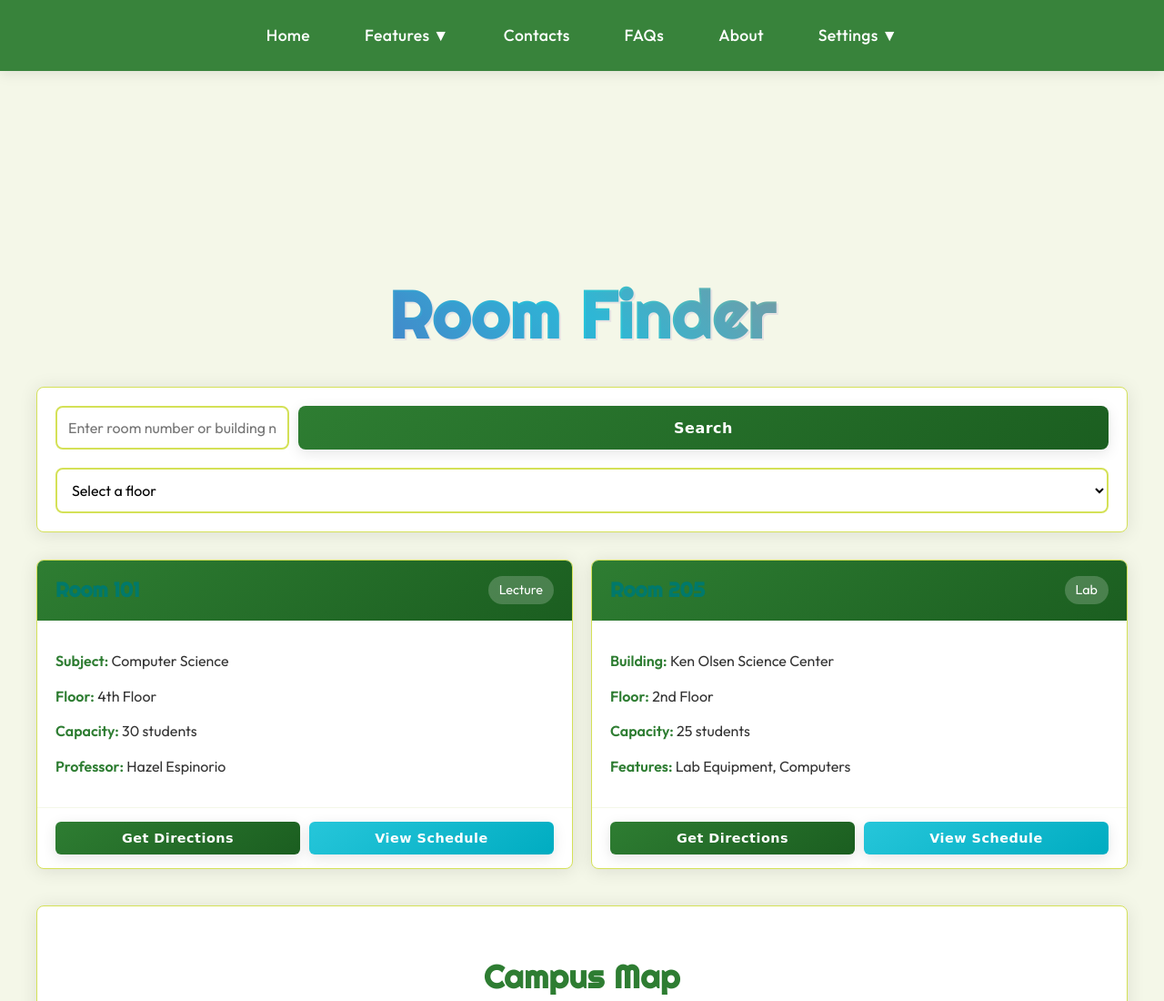
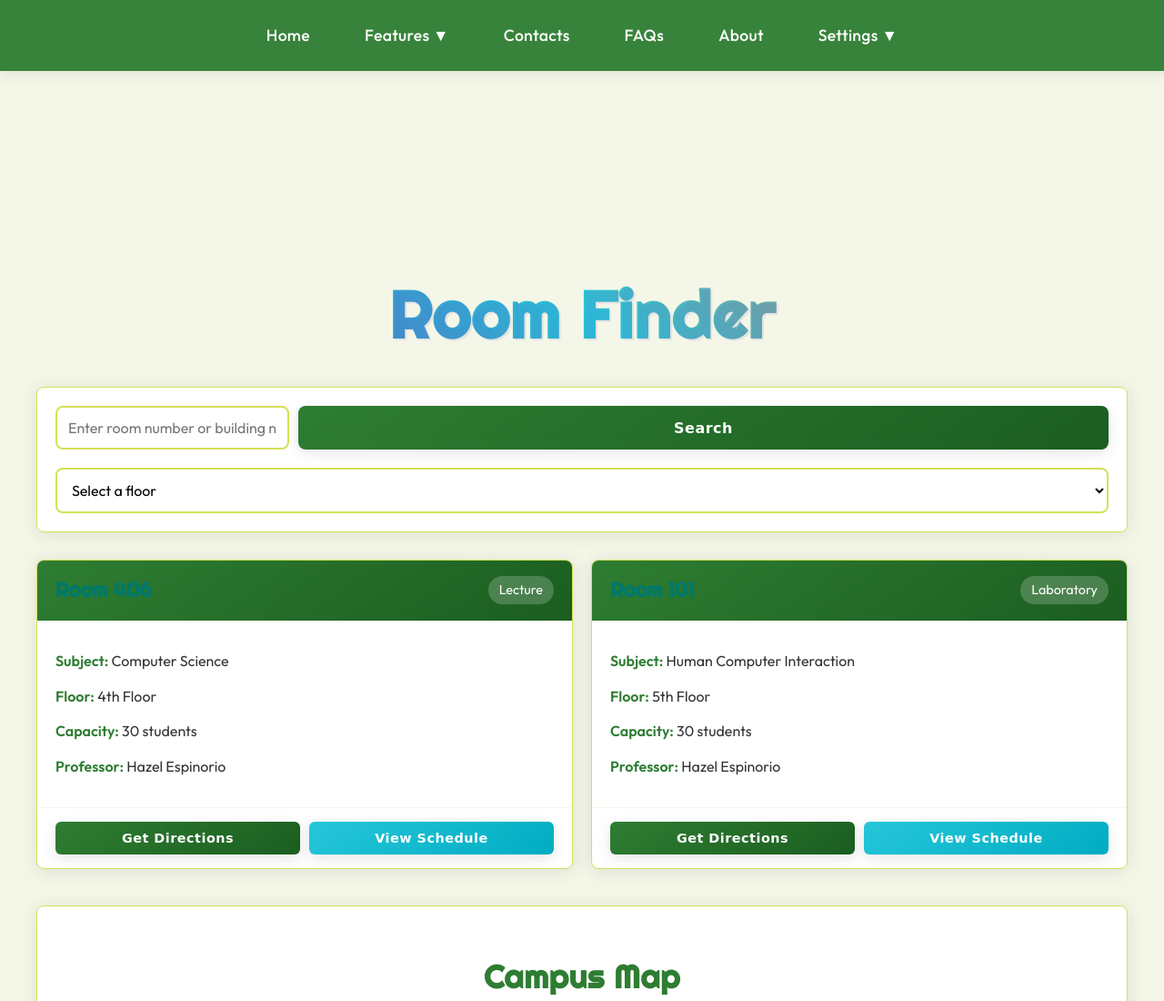
Before and after one commit to Mrtukaji/Paki-Note---, a plain HTML site: page Pages/room.html in a window 1280 px wide. Shown: the top 1100 px of the page at 91% size. Drawn offline with Linux system fonts and the light colour scheme.

Commit message:
stage all changes

```diff
--- a/Pages/room.html
+++ b/Pages/room.html
@@ -59,7 +59,7 @@
         <div class="results-section">
             <div class="room-card">
                 <div class="room-header">
-                    <h3>Room 101</h3>
+                    <h3>Room 406</h3>
                     <span class="room-type">Lecture</span>
                 </div>
                 <div class="room-details">
@@ -76,14 +76,14 @@
 
             <div class="room-card">
                 <div class="room-header">
-                    <h3>Room 205</h3>
-                    <span class="room-type">Lab</span>
+                    <h3>Room 101</h3>
+                    <span class="room-type">Laboratory</span>
                 </div>
                 <div class="room-details">
-                    <p><strong>Building:</strong> Ken Olsen Science Center</p>
-                    <p><strong>Floor:</strong> 2nd Floor</p>
-                    <p><strong>Capacity:</strong> 25 students</p>
-                    <p><strong>Features:</strong> Lab Equipment, Computers</p>
+                    <p><strong>Subject:</strong> Human Computer Interaction</p>
+                    <p><strong>Floor:</strong> 5th Floor</p>
+                    <p><strong>Capacity:</strong> 30 students</p>
+                    <p><strong>Professor:</strong> Hazel  Espinorio</p>
                 </div>
                 <div class="room-actions">
                     <button class="directions-btn">Get Directions</button>
```
